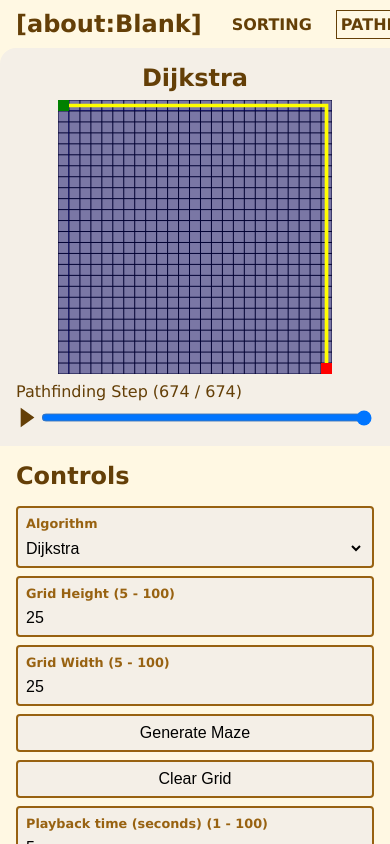
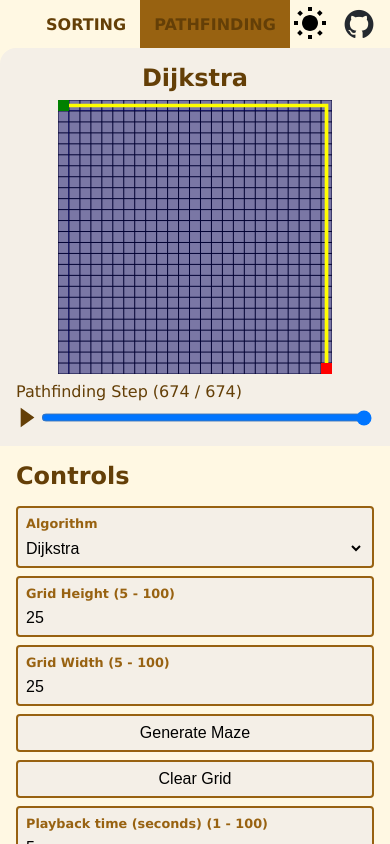
Before and after one commit to aboutBlank-dev/path-finding-sorting-visualizer, a React (Vite) app: page /pathfinding-visualizer/dijkstra in a window 390 px wide. Built offline with nearby package versions, Linux system fonts and the light colour scheme.

Commit message:
fix: navbar highlight now covers the entire container as opposed to text element only

```diff
--- a/src/components/navBar.css
+++ b/src/components/navBar.css
@@ -3,7 +3,6 @@
   justify-content: space-between;
   display: flex;
   padding: 0 0.5rem;
-  align-items: center;
   min-height: var(--nav-height);
   max-height: var(--nav-height);
 }
@@ -16,9 +15,9 @@
   padding: 0.25rem;
 }
 
-/* select any anchor that with the class active */
-.nav-bar a.active {
-  border: 1px solid var(--color-500);
+.nav-bar li.active {
+  /* background-color: var(--bg-color-2); */
+  background-color: var(--color-400);
 }
 
 .nav-bar ul {
@@ -26,17 +25,33 @@
   margin: 0;
   list-style: none;
   display: flex;
+  align-items: stretch;
+}
+
+.nav-bar li {
+  display: flex;
+  align-items: center;
+}
+
+.my-logo-container {
+  display: flex;
+  align-items: center;
+  gap: 0.5rem;
 }
 
 .my-logo {
   color: var(--color-500);
-  user-select: none;
-  margin: 0;
+}
+
+@media (max-width: 768px) {
+  .my-logo {
+    display: none;
+  }
 }
 
 .nav-bar-left {
   display: flex;
-  align-items: center;
+  align-items: stretch;
   gap: 1rem;
   margin-left: 0.5rem;
 }
--- a/src/components/navbar.tsx
+++ b/src/components/navbar.tsx
@@ -7,7 +7,9 @@ const NavBar = () => {
   return (
     <nav className='nav-bar'>
       <div className='nav-bar-left'>
-        <h1 className='my-logo'>[about:Blank]</h1>
+        <div className='my-logo-container'>
+          <h1 className='my-logo'>[about:Blank]</h1>
+        </div>
         <ul>
           <PageLink to={"/sorting-visualizer/"} text='SORTING' />
           <PageLink to={"/pathfinding-visualizer/"} text='PATHFINDING' />
@@ -34,10 +36,8 @@ function PageLink({ to, text }: PageLinkProps) {
   });
 
   return (
-    <li>
-      <Link to={to} className={isActive ? "active" : ""}>
-        {text}
-      </Link>
+    <li className={isActive ? "active" : ""}>
+      <Link to={to}>{text}</Link>
     </li>
   );
 }
```
